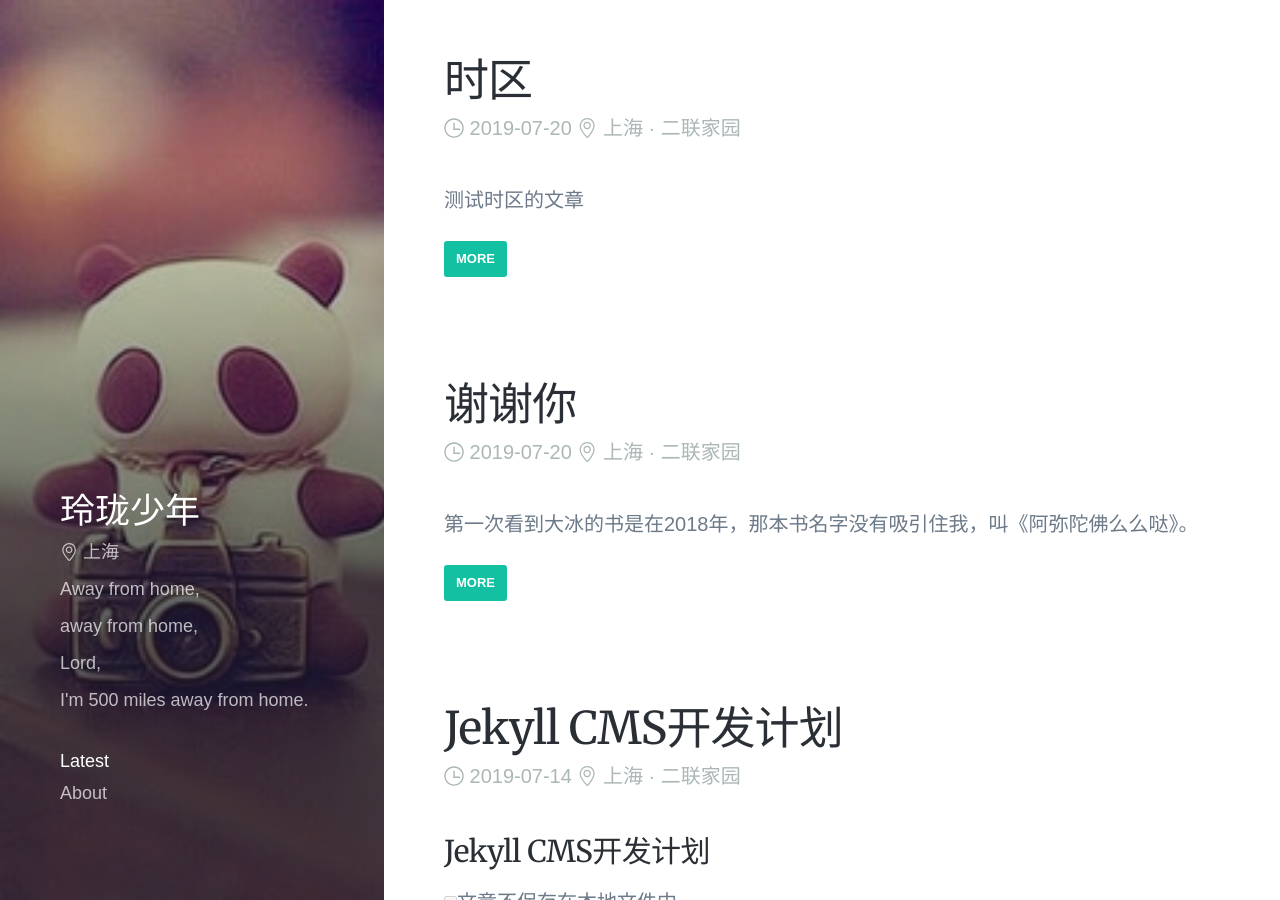
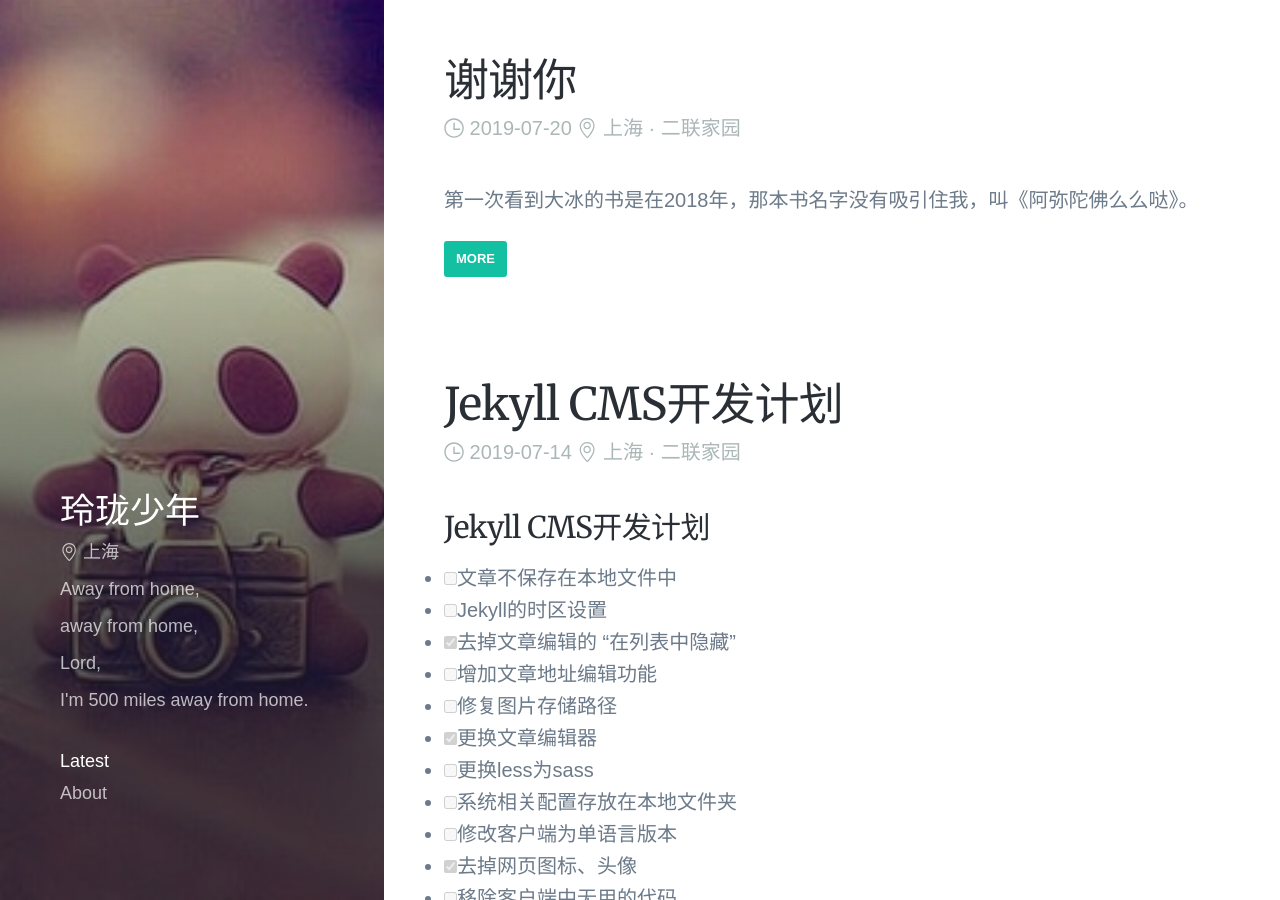
Before and after one commit to auaa/auaa.github.io, a Jekyll site: the page built from index.html, in a window 1280 px wide and 900 px high. Built offline with Jekyll 4.4.1, drawn with Linux system fonts in a browser that asks for light colours; some web fonts are replaced; the list of posts is cut into pages by our own code; comment, search, counter and statistics services are not loaded.

Commit message:
update: 2019-07-20 18:51:35

```diff
--- a/_data/posts.json
+++ b/_data/posts.json
@@ -26,23 +26,6 @@
     }
   ],
   "posts": [
-    {
-      "content": "\n测试时区的文章\n",
-      "data": {
-        "layout": "post",
-        "title": "时区",
-        "date": "2019-07-20 18:50:29",
-        "tags": [],
-        "published": true,
-        "location": "上海 二联家园",
-        "feature": null
-      },
-      "isEmpty": false,
-      "excerpt": "",
-      "abstract": "",
-      "fileName": "2019-07-20-shi-qu",
-      "link": "/2019/07/20/shi-qu/"
-    },
     {
       "content": "第一次看到大冰的书是在2018年，那本书名字没有吸引住我，叫《阿弥陀佛么么哒》。\n\n第二次看大冰的书是在2019年，挤在上海的地铁上，打开“微信读书”，看到书名是《我不》，坚持看完了第一章节《弟弟》。\n\n不容易啊，我是很不喜欢看电子书的，包括专业相关的网页都不怎么看，但是《弟弟》我一口气读完了，书中内容全是简单的叙事。\n\n这就不得使我想起了以前山东卫视有一个少儿频道主持人也叫大冰，而且是多年没有任何消息的，无论是新闻，还是电视节目。于是，好奇的百度了一下，果不其然，正是这个大冰，只不过是转型了，开了酒吧，酒吧的名字叫“大冰的小屋”，召集了一群民谣歌手，包括唱《成都》走红的赵雷。\n\n接着看了一个章节，标题叫《谢谢你》。这也是此文叫《谢谢你》的原因。\n\n《谢谢你》讲述的是大冰在转型“野生”作家的第一本书中的一个片段，《谢谢你》的主人公叫 沈晓月，在大冰穷困潦倒时帮助过他，扶持过他。\n\n在大冰的书中，月月确实是一位难得的好姑娘，在大冰的笔下堪称完美。\n>\n>上得厅堂，下得厨房。\n> \n>柔情似水，侠气冲天。\n\t \n> 有时候回去得太晚，需要翻越栏杆，圆圆的一个光柱从天而降，月月在楼上擎着强光手电，指引着我撅着腚爬墙，探照灯一下。\n \n这种细节的描述，如此的真实，画面感十足。本来是一个难为情的事情，被大冰描述的忍俊不禁。\n > 一个托盘端出来，新的饭菜热气腾腾。\n > \n > 我吃，她看着似笑非笑的啧啧着。\n > \n > 我白她一眼，她啧啧声愈发响亮。\n > \n\n这是大冰工作忘记吃饭候，月月端出的饭菜。当然文中还有很多类似的场景，月月总是关心着大冰，又给人一种自然的感觉。\n\n>她眼睛不看我，慢慢地吃着饭，半晌，丢过来一句话：大冰，别变.....\n>\n\n这是看着大冰新买的劳力士手表，认为大冰是在炫，给出的忠告。大冰并未单独为月月解释一下，但是在书中却解释了一些。因此他们后来联系的很少了，但是这并不影响他们的感情。\n\n月月确实是位难得的好姑娘。难时帮助你，在你不需要她的时候，也能悄悄的退出来。能做到这样的人又有几人呢？\n\n真羡慕沈晓月的人生，自由，随性，真性情。我不是沈晓月，也没有沈晓月这样的朋友。羡慕并不代表向往。\n\n",
       "data": {
--- a/_posts/2019-07-20-shi-qu.md
+++ /dev/null
@@ -1,11 +0,0 @@
----
-layout: post
-title: '时区'
-date: 2019-07-20 18:50:29 +0800
-tags: []
-published: true
-location: 上海 二联家园
-feature:
----
-
-测试时区的文章
```
